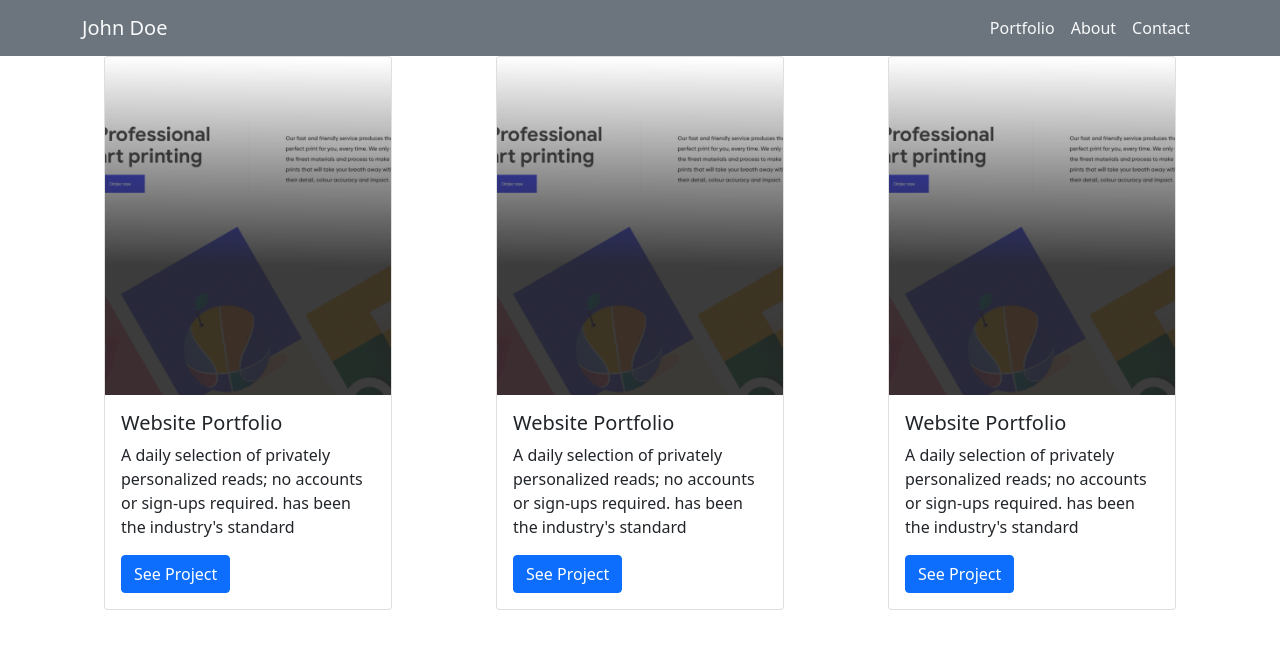
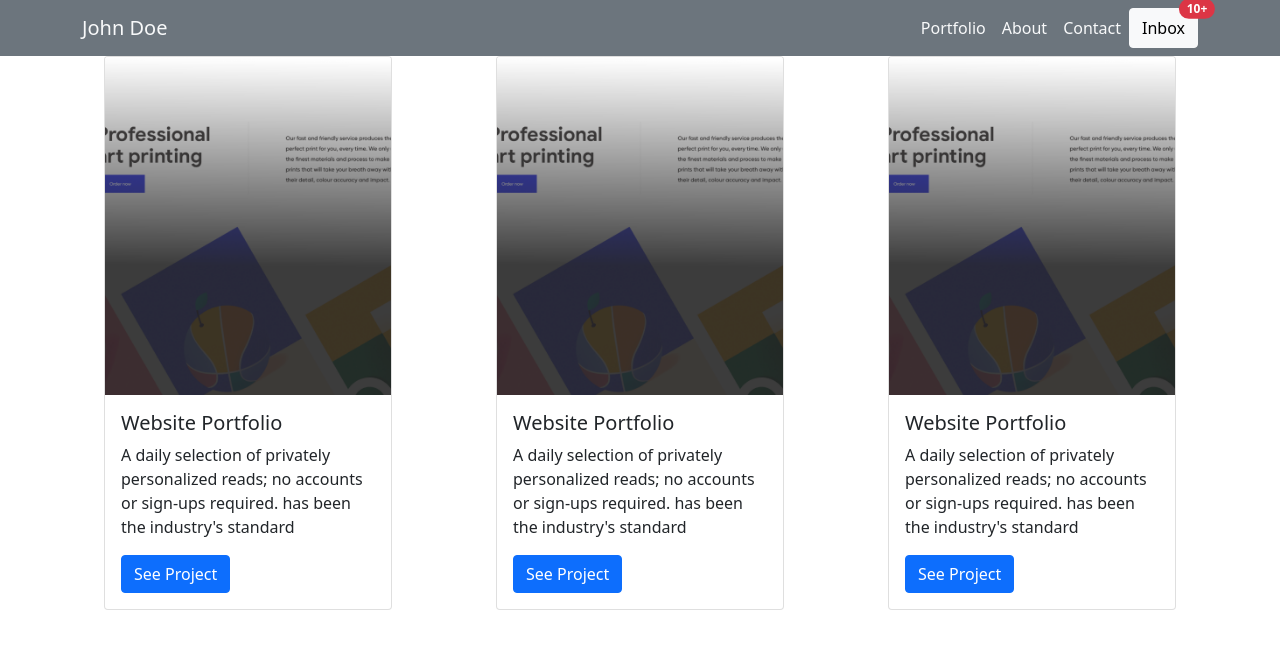
Before and after one commit to Ursaaaaaa/Bootstrap-Demo, a plain HTML site: page index.html in a window 1280 px wide. Drawn offline with nearby package versions, Linux system fonts and the light colour scheme.

Commit message:
Add badges to the navarbar

```diff
--- a/index.html
+++ b/index.html
@@ -40,12 +40,16 @@
                 class="nav-link text-light"
                 aria-current="page"
                 href="#scrollspyHeading1"
-                >Portfolio</a
-              >
+                >Portfolio</a>
               <a class="nav-link text-light" href="#scrollspyHeading2">About</a>
-              <a class="nav-link text-light" href="#scrollspyHeading3"
-                >Contact</a
-              >
+              <a class="nav-link text-light" href="#scrollspyHeading3">Contact</a>
+              <button type="button" class="btn btn-light position-relative">
+                Inbox
+                <span class="position-absolute top-0 start-100 translate-middle badge rounded-pill bg-danger">
+                  10+
+                  <span class="visually-hidden">unread messages</span>
+                </span>
+              </button>
             </div>
           </div>
         </div>
```
